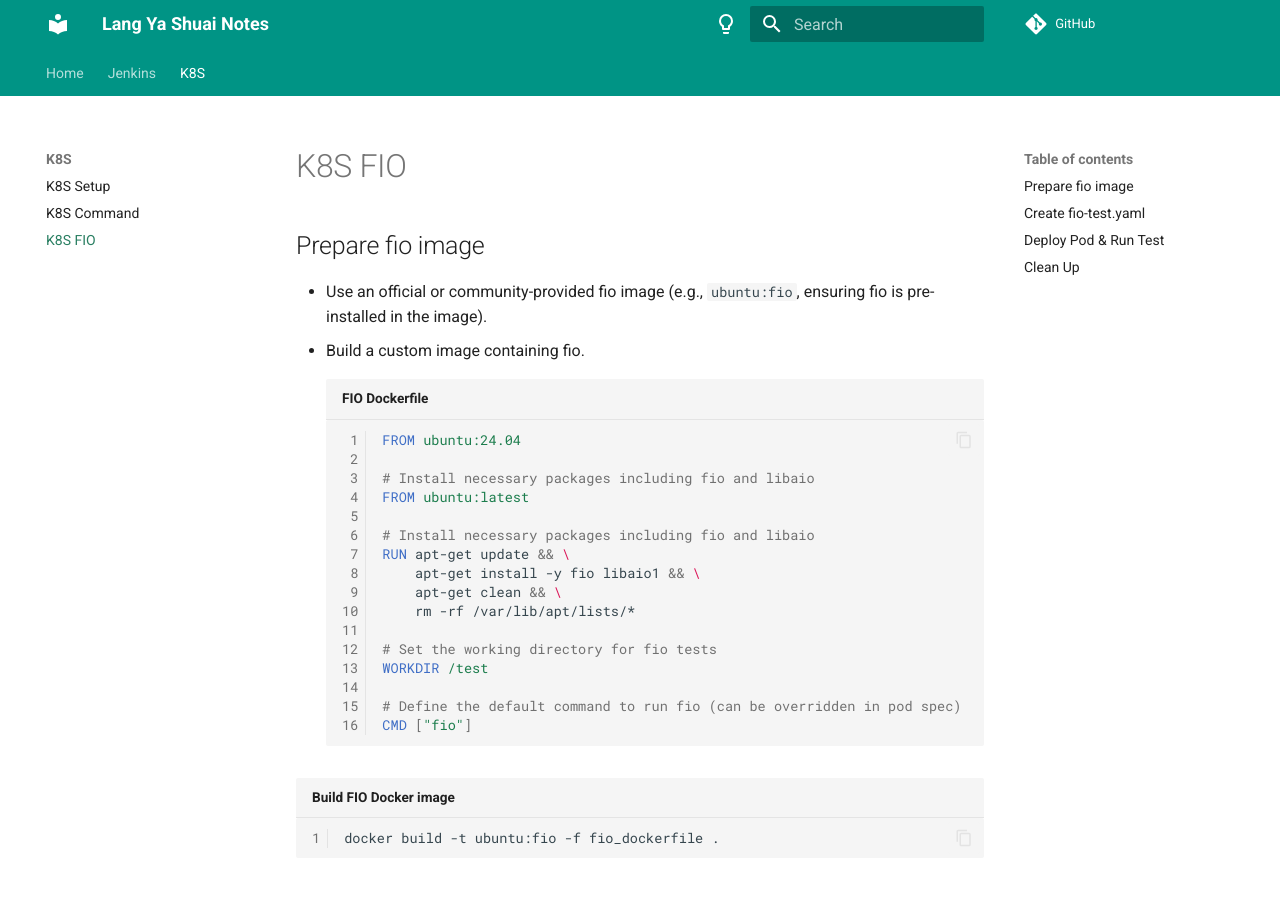
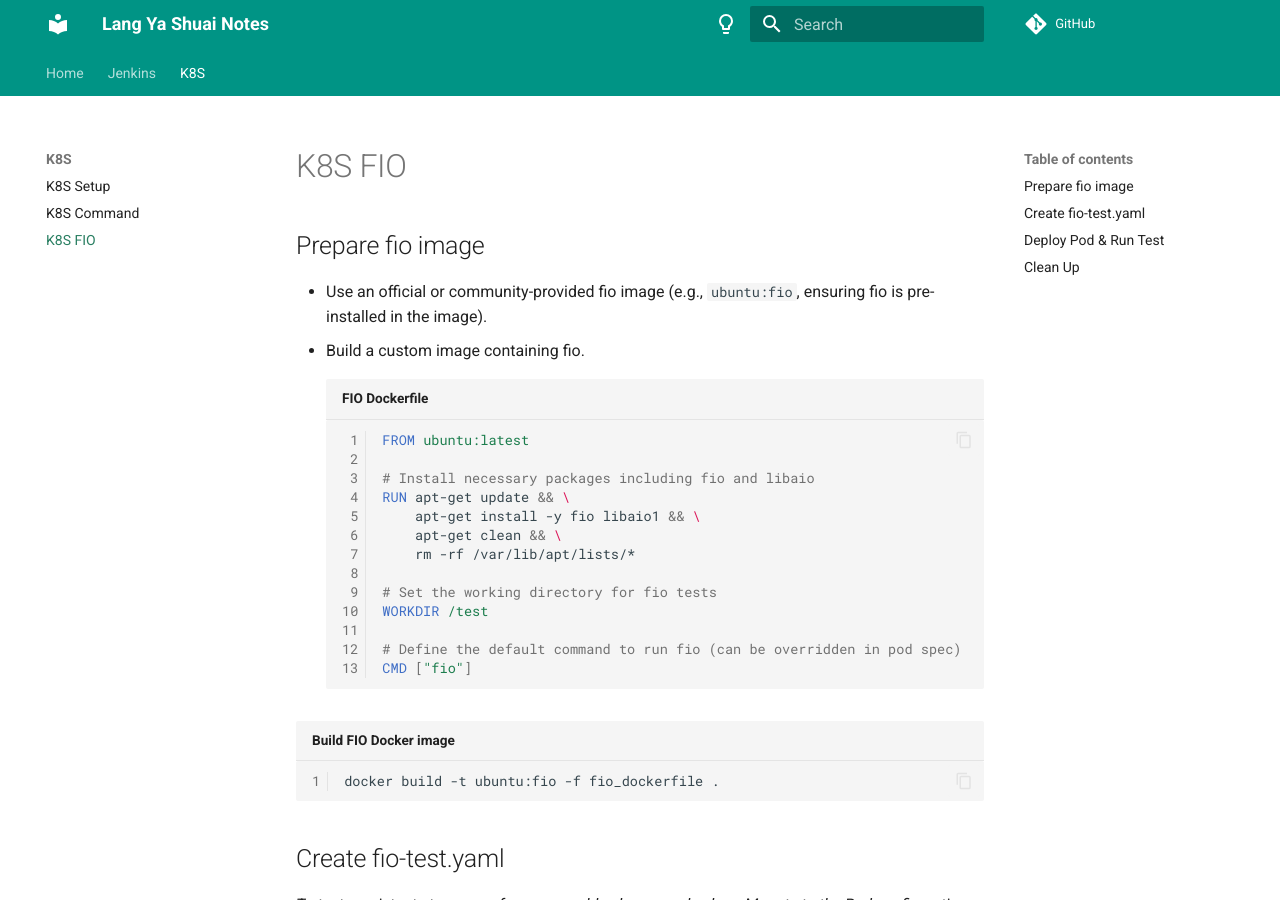
Before and after one commit to zhouushe/notes, an MkDocs documentation site: the page built from docs/k8s_fio.md, in a window 1280 px wide and 900 px high. Built offline with MkDocs 1.6.1 and Material for MkDocs 9.7.7, drawn with Linux system fonts in a browser that asks for light colours; comment, search, counter and statistics services are not loaded.

Commit message:
Update k8s_fio.md

````diff
--- a/docs/k8s_fio.md
+++ b/docs/k8s_fio.md
@@ -2,9 +2,6 @@
 - Use an official or community-provided fio image (e.g., `ubuntu:fio`, ensuring fio is pre-installed in the image).
 - Build a custom image containing fio.
 ```dockerfile title="FIO Dockerfile"
-FROM ubuntu:24.04
-
-# Install necessary packages including fio and libaio
 FROM ubuntu:latest
 
 # Install necessary packages including fio and libaio
````
